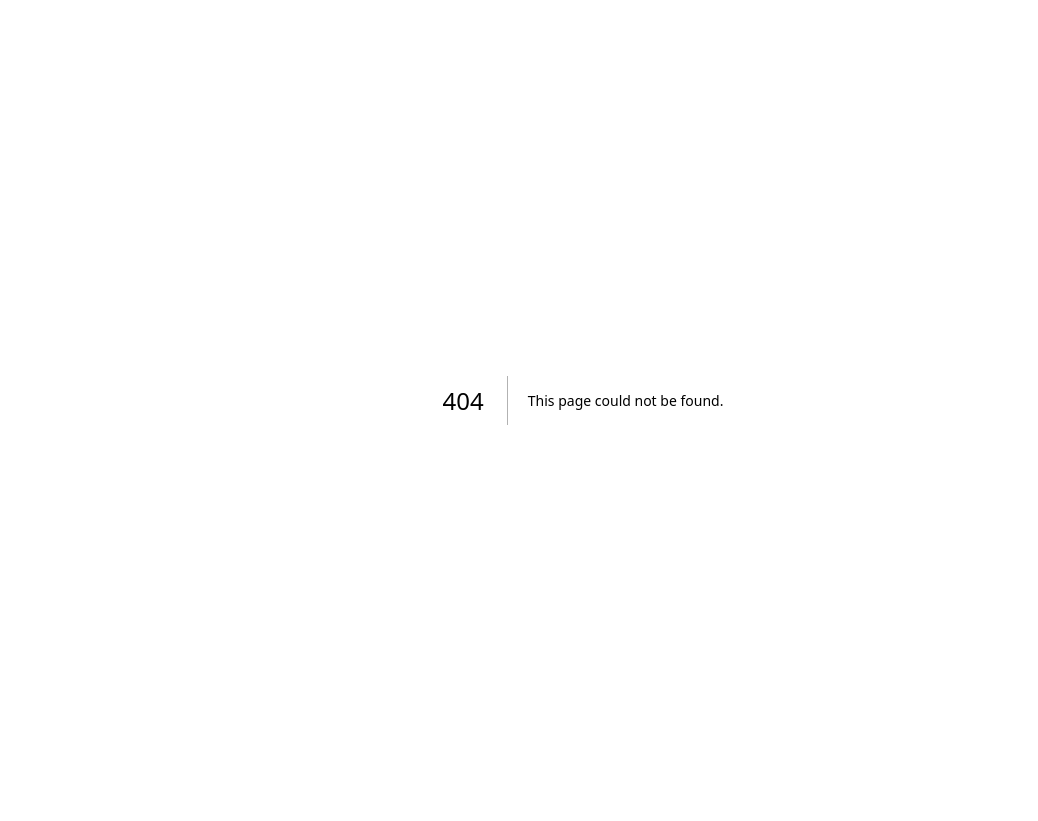
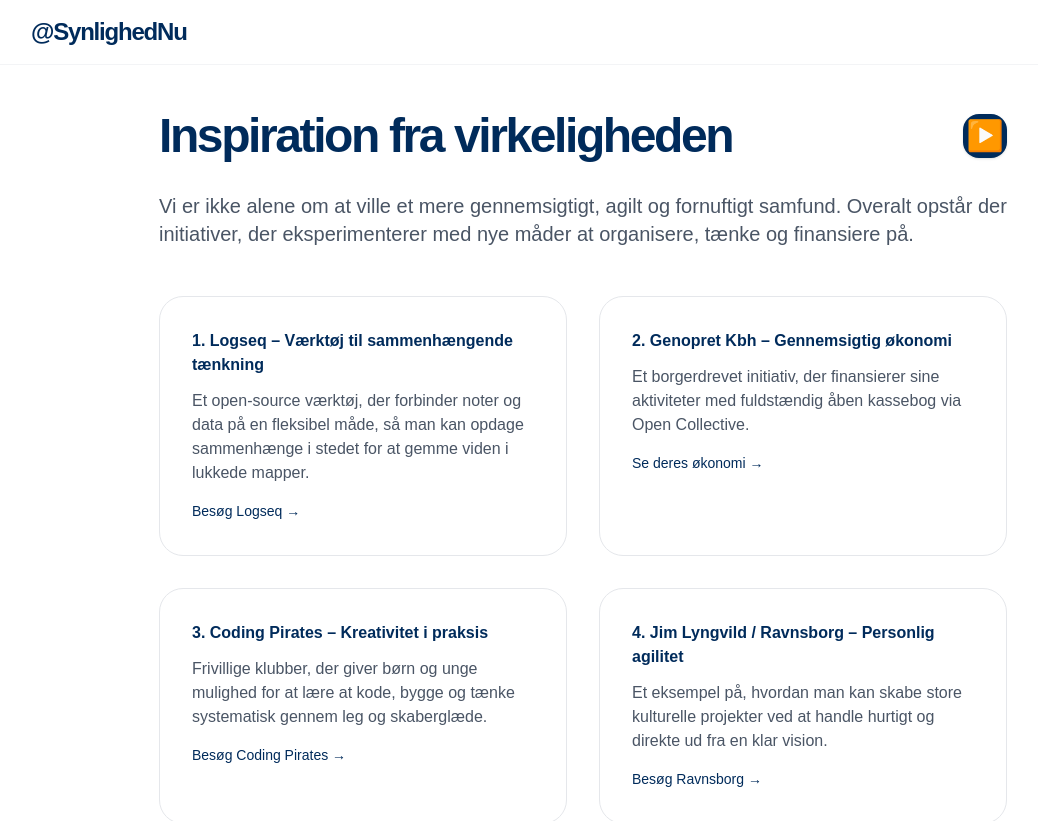
Before and after one commit to synlighed-nu/synlighed-nu-clean, a Next.js app: page /inspiration in a window 1280 px wide. Before the commit this address had no page. Shown: the top 821 px of the page, without its empty margins (57-1095 px from the left). Before the commit the page ends 800 px from the top, so only its background shows below. Built offline with nearby package versions, Linux system fonts and the light colour scheme.

Commit message:
Create page.tsx

```diff
--- /dev/null
+++ b/app/inspiration/page.tsx
@@ -0,0 +1,91 @@
+'use client';
+
+import Nav from '../components/common/_Nav';
+import dynamic from 'next/dynamic';
+
+const SpeakerButton = dynamic(
+  () => import('../components/common/_SpeakerButton'),
+  { ssr: false }
+);
+
+export default function InspirationPage() {
+  const pageText = `
+    Vi er ikke alene om at ville et mere gennemsigtigt, agilt og fornuftigt samfund.
+    Overalt opstår der initiativer, der eksperimenterer med nye måder at organisere, tænke og finansiere på.
+
+    Her er fire konkrete eksempler på projekter, der arbejder med principper som åbenhed, kreativitet og systemtænkning.
+  `;
+
+  return (
+    <div className="min-h-screen bg-white text-[#002B5B]">
+      <Nav simple />
+
+      <div className="max-w-4xl mx-auto px-6 pt-28 pb-20">
+
+        {/* Titel + højtaler-knap */}
+        <div className="flex items-center justify-between mb-8">
+          <h1 className="text-5xl font-bold tracking-tighter">Inspiration fra virkeligheden</h1>
+          <SpeakerButton
+            text={pageText}
+            endingAxiomIndex={2}
+          />
+        </div>
+
+        <p className="text-xl text-gray-600 mb-12">
+          Vi er ikke alene om at ville et mere gennemsigtigt, agilt og fornuftigt samfund.
+          Overalt opstår der initiativer, der eksperimenterer med nye måder at organisere, tænke og finansiere på.
+        </p>
+
+        <div className="grid md:grid-cols-2 gap-8">
+
+          <div className="bg-white border border-gray-200 rounded-3xl p-8">
+            <h4 className="font-semibold mb-3">1. Logseq – Værktøj til sammenhængende tænkning</h4>
+            <p className="text-gray-600">
+              Et open-source værktøj, der forbinder noter og data på en fleksibel måde, så man kan opdage sammenhænge i stedet for at gemme viden i lukkede mapper.
+            </p>
+            <a href="https://logseq.com" target="_blank" className="text-[#002B5B] hover:underline text-sm mt-4 inline-block">
+              Besøg Logseq →
+            </a>
+          </div>
+
+          <div className="bg-white border border-gray-200 rounded-3xl p-8">
+            <h4 className="font-semibold mb-3">2. Genopret Kbh – Gennemsigtig økonomi</h4>
+            <p className="text-gray-600">
+              Et borgerdrevet initiativ, der finansierer sine aktiviteter med fuldstændig åben kassebog via Open Collective.
+            </p>
+            <a href="https://opencollective.com/genopret-kbh" target="_blank" className="text-[#002B5B] hover:underline text-sm mt-4 inline-block">
+              Se deres økonomi →
+            </a>
+          </div>
+
+          <div className="bg-white border border-gray-200 rounded-3xl p-8">
+            <h4 className="font-semibold mb-3">3. Coding Pirates – Kreativitet i praksis</h4>
+            <p className="text-gray-600">
+              Frivillige klubber, der giver børn og unge mulighed for at lære at kode, bygge og tænke systematisk gennem leg og skaberglæde.
+            </p>
+            <a href="https://codingpirates.dk" target="_blank" className="text-[#002B5B] hover:underline text-sm mt-4 inline-block">
+              Besøg Coding Pirates →
+            </a>
+          </div>
+
+          <div className="bg-white border border-gray-200 rounded-3xl p-8">
+            <h4 className="font-semibold mb-3">4. Jim Lyngvild / Ravnsborg – Personlig agilitet</h4>
+            <p className="text-gray-600">
+              Et eksempel på, hvordan man kan skabe store kulturelle projekter ved at handle hurtigt og direkte ud fra en klar vision.
+            </p>
+            <a href="https://ravnsborg.dk" target="_blank" className="text-[#002B5B] hover:underline text-sm mt-4 inline-block">
+              Besøg Ravnsborg →
+            </a>
+          </div>
+
+        </div>
+
+        <p className="text-center text-gray-600 mt-16 max-w-2xl mx-auto">
+          Disse projekter viser, at det er muligt at skabe forandring gennem gennemsigtighed, kreativitet og praktisk agilitet.
+          Vi vil gerne lære af dem og bringe de bedste elementer med ind i arbejdet med <strong>Demokrati 2.0</strong>.
+        </p>
+
+      </div>
+    </div>
+  );
+}
```
